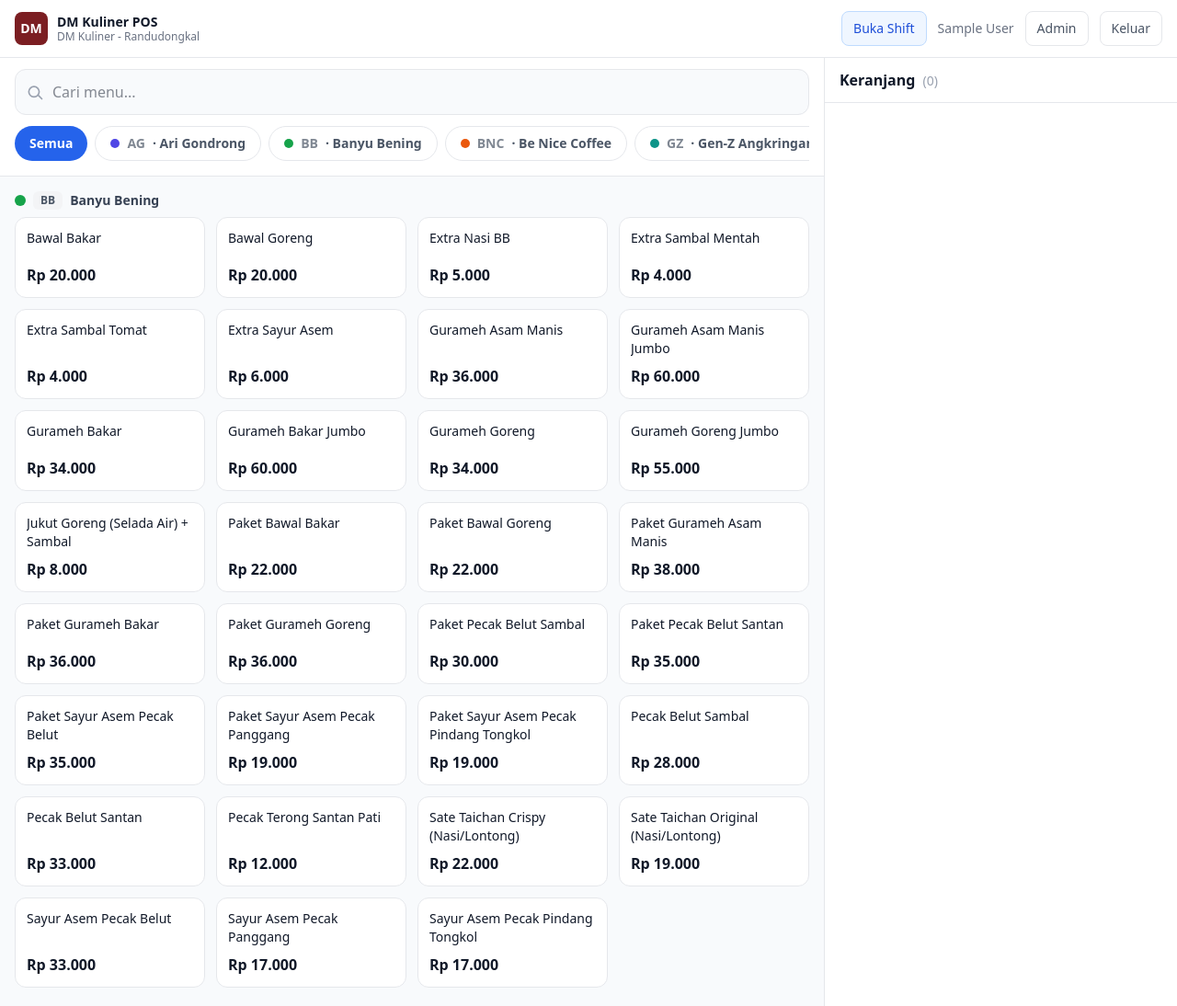
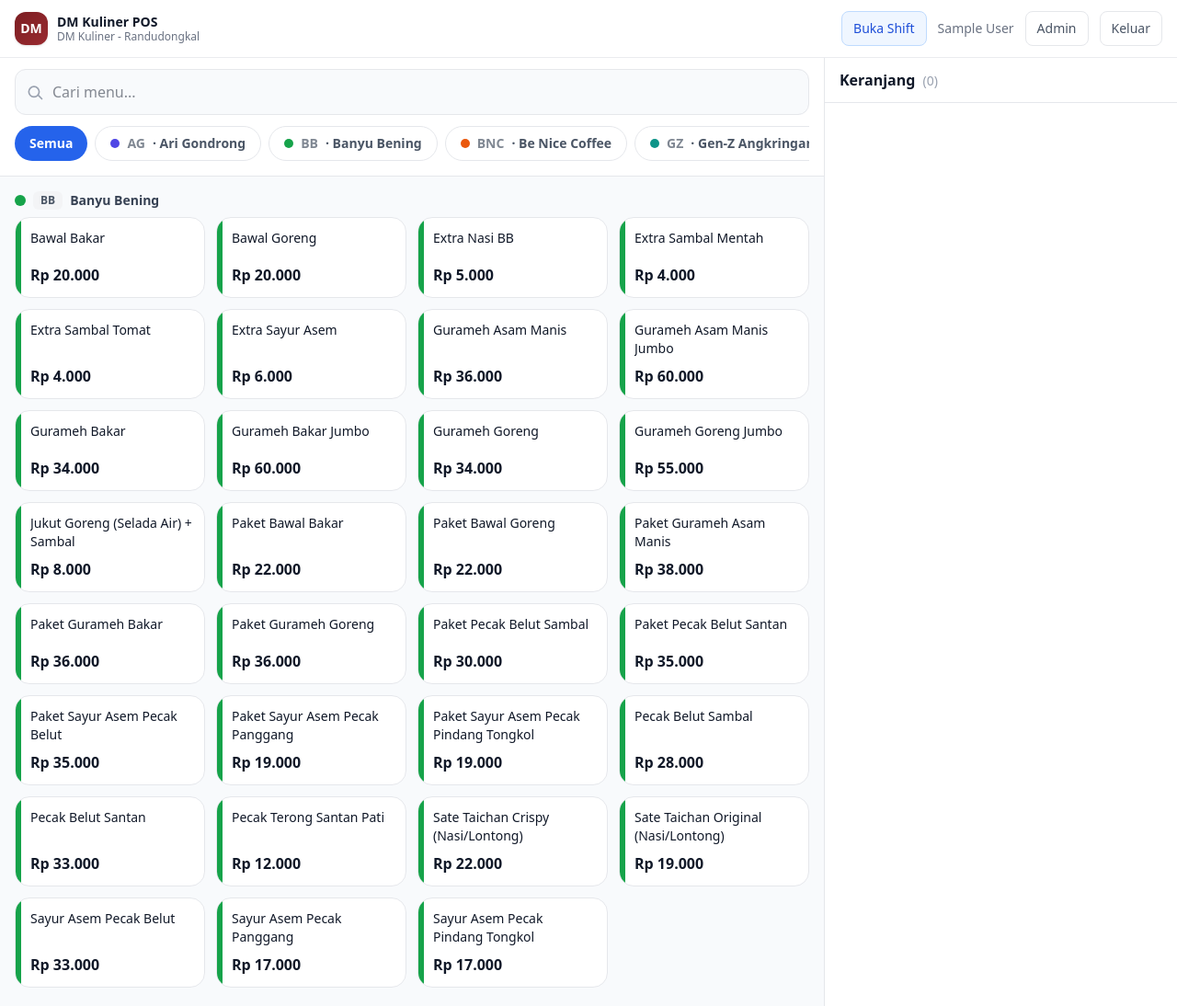
Before and after one commit to royrizqunnada/pos-dm, a Laravel app: page /kasir in a window 1280 px wide. Shown: the top 1094 px of the page at 92% size. Run offline with Laravel 12, Linux system fonts and the light colour scheme; the visitor is signed in with stand-in values (Sample User, id 1); data comes from the database, SQL or seed files in the repository; data that the repository does not hold is empty; style sheets or scripts are compiled from the project's sources; parts of the project's set-up code (start-up, migrations or seed data) failed here and were passed over; some libraries are stand-ins or nearby versions.

Commit message:
Percantik layar kasir: spine warna vendor + tombol premium
- Kartu menu: sudut rounded-2xl, spine warna vendor di sisi kiri (kode
  warna sama dgn header grup) biar mudah dibedakan & terlihat rapi,
  hover lift bayangan lembut.
- Tombol utama (BAYAR, Konfirmasi Bayar, bar keranjang HP) diberi
  bayangan lembut berwarna senada → terasa premium tapi tetap clean.
  Bayangan hilang otomatis saat tombol disabled.
- Logo "DM" di header jadi gradien maroon + sudut lebih halus,
  header diberi shadow tipis.

```diff
--- a/resources/views/livewire/cashier-screen.blade.php
+++ b/resources/views/livewire/cashier-screen.blade.php
@@ -20,9 +20,9 @@
         }
     </style>
     {{-- Header --}}
-    <header class="flex items-center justify-between gap-2 border-b border-gray-200 bg-white px-3 py-3 sm:px-4 print:hidden">
+    <header class="flex items-center justify-between gap-2 border-b border-gray-200/80 bg-white px-3 py-3 shadow-sm sm:px-4 print:hidden">
         <div class="flex min-w-0 items-center gap-2.5">
-            <div class="flex h-9 w-9 shrink-0 items-center justify-center rounded-lg bg-[#7B1E22] text-sm font-bold text-white">DM</div>
+            <div class="flex h-9 w-9 shrink-0 items-center justify-center rounded-xl bg-gradient-to-br from-[#7B1E22] to-[#9a2a30] text-sm font-bold text-white shadow-sm">DM</div>
             <div class="min-w-0">
                 <p class="truncate text-sm font-semibold text-gray-900 leading-tight">DM Kuliner POS</p>
                 <p class="truncate text-xs text-gray-500 leading-tight">{{ optional(\App\Models\Location::find($locationId))->name ?? 'Kasir' }}</p>
@@ -97,7 +97,8 @@
                                     x-data="{ pop: false }"
                                     @click="pop = true; clearTimeout($el._t); $el._t = setTimeout(() => pop = false, 600)"
                                     :class="pop ? 'border-primary-500 ring-2 ring-primary-200 scale-[0.97]' : 'border-gray-200'"
-                                    class="group relative flex min-h-[88px] flex-col justify-between rounded-xl border bg-white p-3 text-left transition duration-150 hover:border-primary-300 hover:shadow-sm active:scale-[0.96]">
+                                    class="group relative flex min-h-[88px] flex-col justify-between overflow-hidden rounded-2xl border bg-white p-3 pl-4 text-left transition duration-150 hover:border-primary-300 hover:shadow-md hover:shadow-gray-200/70 active:scale-[0.96]">
+                                    <span class="absolute inset-y-0 left-0 w-1.5" style="background-color: {{ $vColor }}"></span>
                                     <span x-show="pop" x-cloak
                                         x-transition:enter="transition ease-out duration-150"
                                         x-transition:enter-start="opacity-0 translate-y-1 scale-75"
@@ -176,7 +177,7 @@
                     <span class="text-3xl font-extrabold text-gray-900">{{ $rp($this->cartTotal) }}</span>
                 </div>
                 <button wire:click="openPay" @click="cartOpen = false" @disabled(empty($cart))
-                    class="w-full rounded-xl bg-primary-600 py-4 text-lg font-bold text-white transition hover:bg-primary-700 active:scale-[0.99] disabled:cursor-not-allowed disabled:bg-gray-200 disabled:text-gray-400">
+                    class="w-full rounded-xl bg-primary-600 py-4 text-lg font-bold tracking-wide text-white shadow-lg shadow-primary-600/25 transition hover:bg-primary-700 active:scale-[0.99] disabled:cursor-not-allowed disabled:bg-gray-200 disabled:text-gray-400 disabled:shadow-none">
                     BAYAR
                 </button>
             </div>
@@ -186,7 +187,7 @@
     {{-- Bar keranjang bawah (hanya HP) --}}
     <div class="fixed inset-x-0 bottom-0 z-20 border-t border-gray-200 bg-white px-4 py-3 md:hidden print:hidden">
         <button @click="cartOpen = true" @disabled(empty($cart))
-            class="flex w-full items-center justify-between rounded-xl bg-primary-600 px-4 py-3 text-white transition active:scale-[0.99] disabled:bg-gray-200 disabled:text-gray-400">
+            class="flex w-full items-center justify-between rounded-xl bg-primary-600 px-4 py-3 text-white shadow-lg shadow-primary-600/25 transition active:scale-[0.99] disabled:bg-gray-200 disabled:text-gray-400 disabled:shadow-none">
             <span class="flex items-center gap-2 text-sm font-semibold">
                 <span class="flex h-6 min-w-6 items-center justify-center rounded-full bg-white/25 px-1.5 text-xs font-bold">{{ $this->cartCount }}</span>
                 Lihat Keranjang
@@ -280,7 +281,7 @@
                 </div>
 
                 <button wire:click="pay"
-                    class="w-full rounded-xl bg-green-600 py-4 text-lg font-bold text-white transition hover:bg-green-700 active:scale-[0.99]">
+                    class="w-full rounded-xl bg-green-600 py-4 text-lg font-bold text-white shadow-lg shadow-green-600/25 transition hover:bg-green-700 active:scale-[0.99]">
                     Konfirmasi Bayar
                 </button>
             </div>
```
